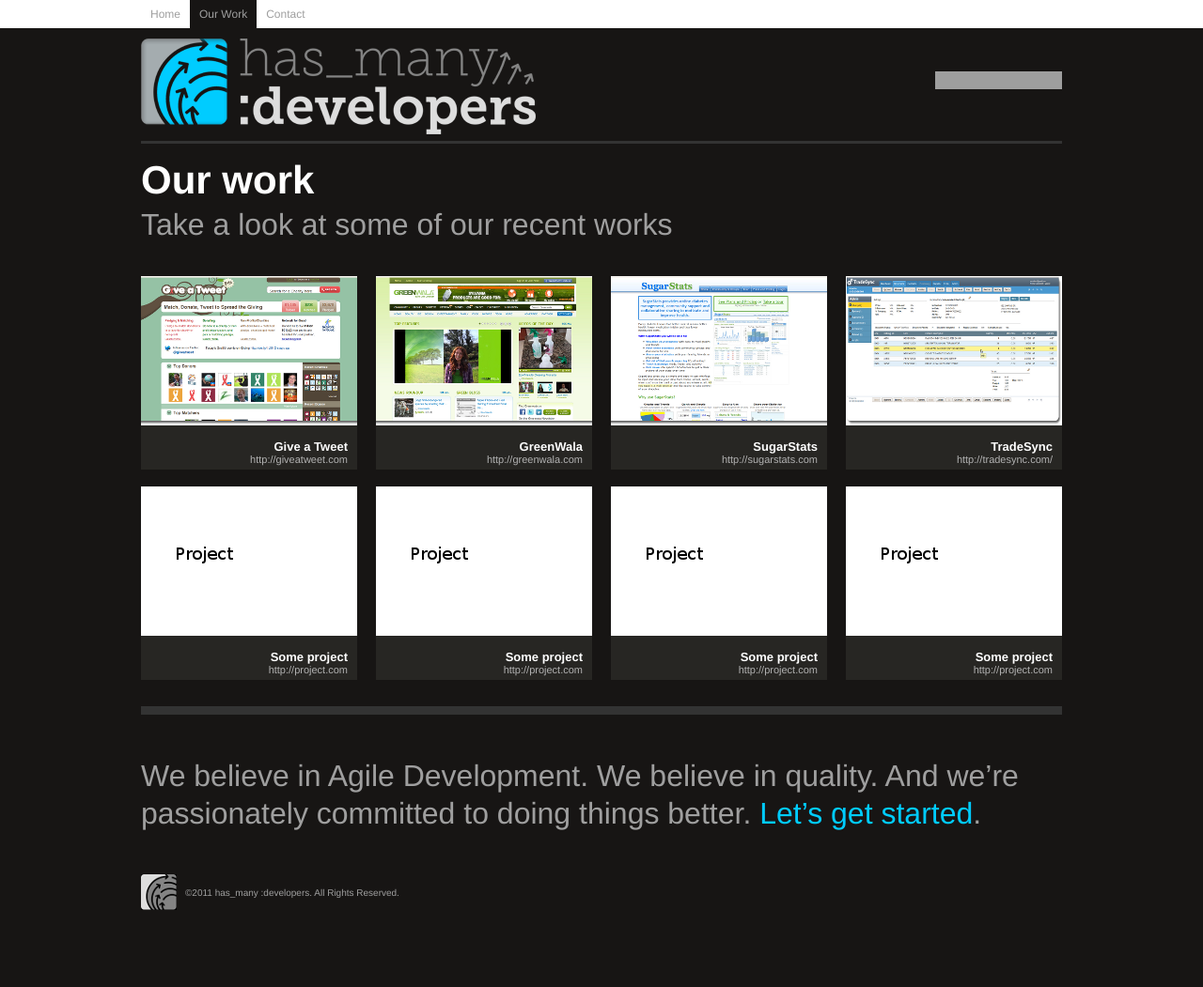
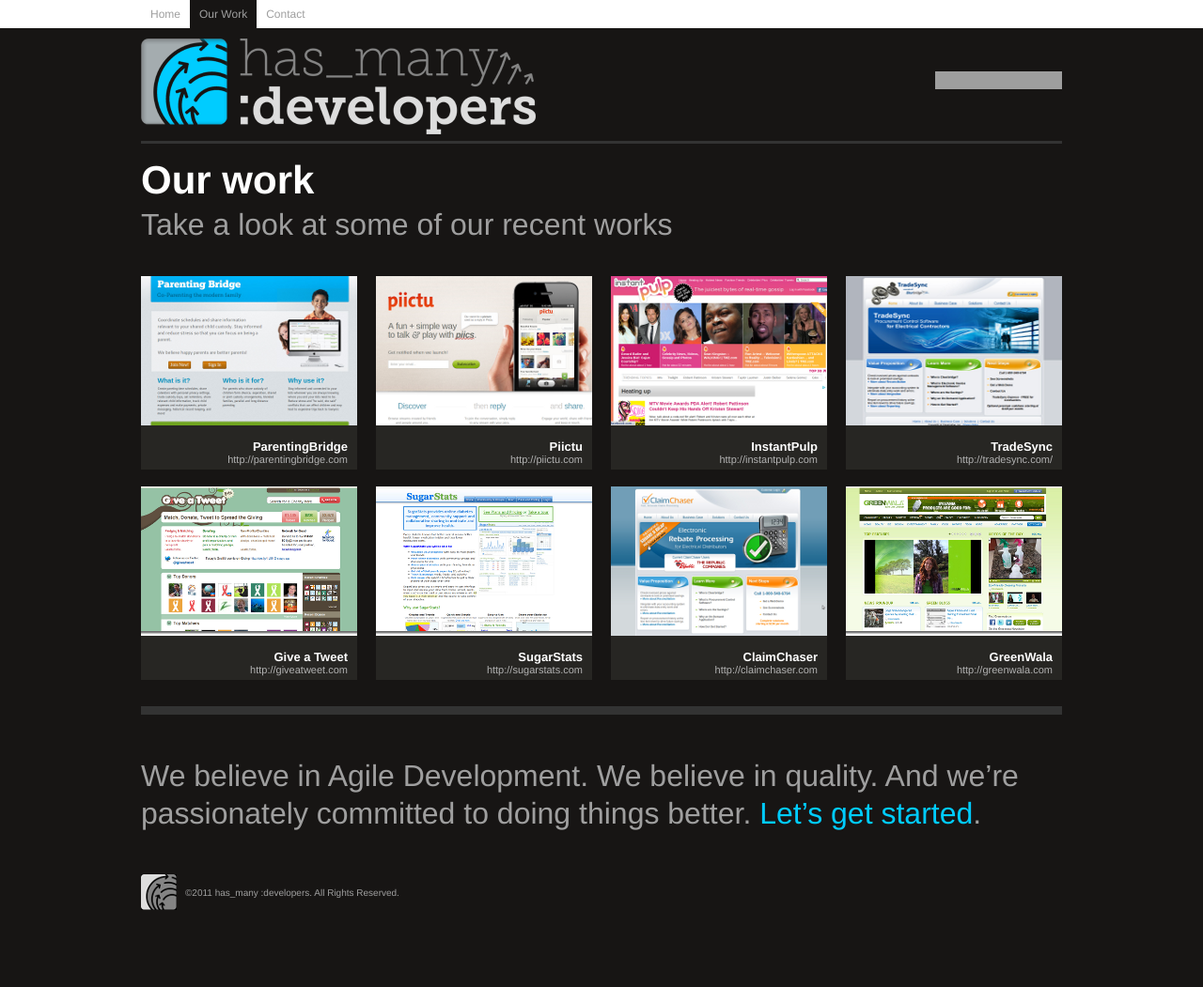
Before and after one commit to hasmanydevelopers/website, a Jekyll site: the page built from our_work.html, in a window 1280 px wide. Shown: the whole page at 94% size. Built offline with Jekyll 4.4.1, drawn with Linux system fonts in a browser that asks for light colours; nearby versions of some CDN libraries; grey boxes are pictures that could not be loaded.

Commit message:
Added thumbnails for projects

```diff
--- a/our_work.html
+++ b/our_work.html
@@ -14,20 +14,18 @@
 
     <div class="w1 first ">
       <div class="project">
-        <img src="/images/assets/giveatweet-thumb.png" alt="Give a Tweet" />
+        <img src="/images/assets/parentingbridge-thumb.png" alt="ParentingBridge" />
         <div class="project-info">
-          <a href="#" title="Project">
-            <span>Give a Tweet<br /> <em>http://giveatweet.com</em></span>
+          <a href="http://parentingbridge.com" title="ParentingBridge">
+            <span>ParentingBridge<br /> <em>http://parentingbridge.com</em></span>
           </a>
         </div>
         <div class="hover offscreen">
           <div class="hover-bg">&nbsp;</div>
           <div class="hover-content">
-            <a class="desc" href="http://giveatweet.com" title="Give a Tweet" target="_blank">
-              Match, Donate, Tweet to Spread the Giving
-            </a>
+            <a class="desc" href="http://parentingbridge.com" title="ParentingBridge" target="_blank">Coordinate schedules and share information relevant to your shared child custody</a>
             <ul>
-              <li>Twitter/Facebook integration, Network for Good, CouchDB, MySQL, Ruby On Rails</li>
+              <li>Ruby on Rails, PostgreSQL, Heroku</li>
             </ul>
           </div>
         </div>
@@ -36,20 +34,18 @@
 
     <div class="w1 t2">
       <div class="project">
-        <img src="/images/assets/greenwala-thumb.png" alt="GreenWala" />
+        <img src="/images/assets/piictu-thumb.png" alt="Piictu" />
         <div class="project-info">
-          <a href="http://greenwala.com" title="GreenWala">
-            <span>GreenWala<br /> <em>http://greenwala.com</em></span>
+          <a href="http://piictu.com" title="Piictu">
+            <span>Piictu<br /> <em>http://piictu.com</em></span>
           </a>
         </div>
         <div class="hover offscreen">
           <div class="hover-bg">&nbsp;</div>
           <div class="hover-content">
-            <a class="desc" href="http://greenwala.com" title="GreenWala" target="_blank">
-              Community for Live Life Greener
-            </a>
+            <a class="desc" href="http://piictu.com" title="Piictu" target="_blank">A fun + simple way to talk & play with piics</a>
             <ul>
-              <li>Facebook integration, MySQL, Ruby On Rails</li>
+              <li>Ruby on Rails, MongoDB, Redis, iPhone, REST JSON API, S3, Heroku</li>
             </ul>
           </div>
         </div>
@@ -58,20 +54,18 @@
 
     <div class="w1 t3">
       <div class="project">
-        <img src="/images/assets/sugarstats-thumb.png" alt="SugarStats" />
+        <img src="/images/assets/instantpulp-thumb.png" alt="InstantPulp" />
         <div class="project-info">
-          <a href="http://sugarstats.com" title="SugarStats">
-            <span>SugarStats<br /> <em>http://sugarstats.com</em></span>
+          <a href="http://instantpulp.com" title="InstantPulp">
+            <span>InstantPulp<br /> <em>http://instantpulp.com</em></span>
           </a>
         </div>
         <div class="hover offscreen">
           <div class="hover-bg">&nbsp;</div>
           <div class="hover-content">
-            <a class="desc" href="http://sugarstats.com" title="SugarStats" target="_blank">
-              Online diabetes management
-            </a>
+            <a class="desc" href="http://instantpulp.com" title="InstantPulp" target="_blank">The juiciest bytes of real-time gossip</a>
             <ul>
-              <li>SMS, Trust Commerce, MySQL, Ruby On Rails</li>
+              <li>Real-time twitter stream, MongoDB, Java</li>
             </ul>
           </div>
         </div>
@@ -104,19 +98,20 @@
 
     <div class="w1 first">
       <div class="project">
-        <img src="/images/assets/project-thumb.png" alt="proyecto" />
+        <img src="/images/assets/giveatweet-thumb.png" alt="Give a Tweet" />
         <div class="project-info">
           <a href="#" title="Project">
-            <span>Some project<br /> <em>http://project.com</em></span>
+            <span>Give a Tweet<br /> <em>http://giveatweet.com</em></span>
           </a>
         </div>
         <div class="hover offscreen">
           <div class="hover-bg">&nbsp;</div>
           <div class="hover-content">
-            <a class="desc" href="#" title="Project" target="_blank">info about the project</a>
+            <a class="desc" href="http://giveatweet.com" title="Give a Tweet" target="_blank">
+              Match, Donate, Tweet to Spread the Giving
+            </a>
             <ul>
-              <li class="case-study-link"><a href="#" title="View Case Study">View Case Study</a></li>
-              <li><a href="#" title="#" target="_blank">Launch Site</a></li>
+              <li>Twitter/Facebook integration, Network for Good, CouchDB, MySQL, Ruby On Rails</li>
             </ul>
           </div>
         </div>
@@ -125,18 +120,20 @@
 
     <div class="w1 t2">
       <div class="project">
-        <img src="/images/assets/project-thumb.png" alt="proyecto" />
+        <img src="/images/assets/sugarstats-thumb.png" alt="SugarStats" />
         <div class="project-info">
-          <a href="#" title="Project">
-            <span>Some project<br /> <em>http://project.com</em></span>
+          <a href="http://sugarstats.com" title="SugarStats">
+            <span>SugarStats<br /> <em>http://sugarstats.com</em></span>
           </a>
         </div>
         <div class="hover offscreen">
           <div class="hover-bg">&nbsp;</div>
           <div class="hover-content">
-            <a class="desc" href="#" title="Project" target="_blank">info about the project</a>
+            <a class="desc" href="http://sugarstats.com" title="SugarStats" target="_blank">
+              Online diabetes management
+            </a>
             <ul>
-              <li><a href="#" title="#" target="_blank">Launch Site</a></li>
+              <li>SMS, Trust Commerce, MySQL, Ruby On Rails</li>
             </ul>
           </div>
         </div>
@@ -145,19 +142,18 @@
 
     <div class="w1 t3">
       <div class="project">
-        <img src="/images/assets/project-thumb.png" alt="proyecto" />
+        <img src="/images/assets/claimchaser-thumb.png" alt="ClaimChaser" />
         <div class="project-info">
-          <a href="#" title="Project">
-            <span>Some project<br /> <em>http://project.com</em></span>
+          <a href="http://claimchaser.com" title="ClaimChaser">
+            <span>ClaimChaser<br /> <em>http://claimchaser.com</em></span>
           </a>
         </div>
         <div class="hover offscreen">
           <div class="hover-bg">&nbsp;</div>
           <div class="hover-content">
-            <a class="desc" href="#" title="Project" target="_blank">info about the project</a>
+            <a class="desc" href="http://claimchaser.com" title="ClaimChaser" target="_blank">Electronic rebate processing for electrical distributors</a>
             <ul>
-              <li class="case-study-link"><a href="#" title="View Case Study">View Case Study</a></li>
-              <li><a href="#" title="#" target="_blank">Launch Site</a></li>
+              <li>EDI, MySQL, Ruby On Rails</li>
             </ul>
           </div>
         </div>
@@ -166,24 +162,26 @@
 
     <div class="w1 t0">
       <div class="project">
-        <img src="/images/assets/project-thumb.png" alt="proyecto" />
+        <img src="/images/assets/greenwala-thumb.png" alt="GreenWala" />
         <div class="project-info">
-          <a href="#" title="Project">
-            <span>Some project<br /> <em>http://project.com</em></span>
+          <a href="http://greenwala.com" title="GreenWala">
+            <span>GreenWala<br /> <em>http://greenwala.com</em></span>
           </a>
         </div>
         <div class="hover offscreen">
           <div class="hover-bg">&nbsp;</div>
           <div class="hover-content">
-            <a class="desc" href="#" title="Project" target="_blank">info about the project</a>
+            <a class="desc" href="http://greenwala.com" title="GreenWala" target="_blank">
+              Community for Live Life Greener
+            </a>
             <ul>
-              <li class="case-study-link"><a href="#" title="View Case Study">View Case Study</a></li>
-              <li><a href="#" title="#" target="_blank">Launch Site</a></li>
+              <li>Facebook integration, MySQL, Ruby On Rails</li>
             </ul>
           </div>
         </div>
       </div>
     </div>
 
+
   </div>
 </div>
```
Also changed, not shown: images/assets/claimchaser-thumb.png (added), images/assets/instantpulp-thumb.png (added), images/assets/parentingbridge-thumb.png (added), images/assets/piictu-thumb.png (added), images/assets/tradesync-thumb.png.
